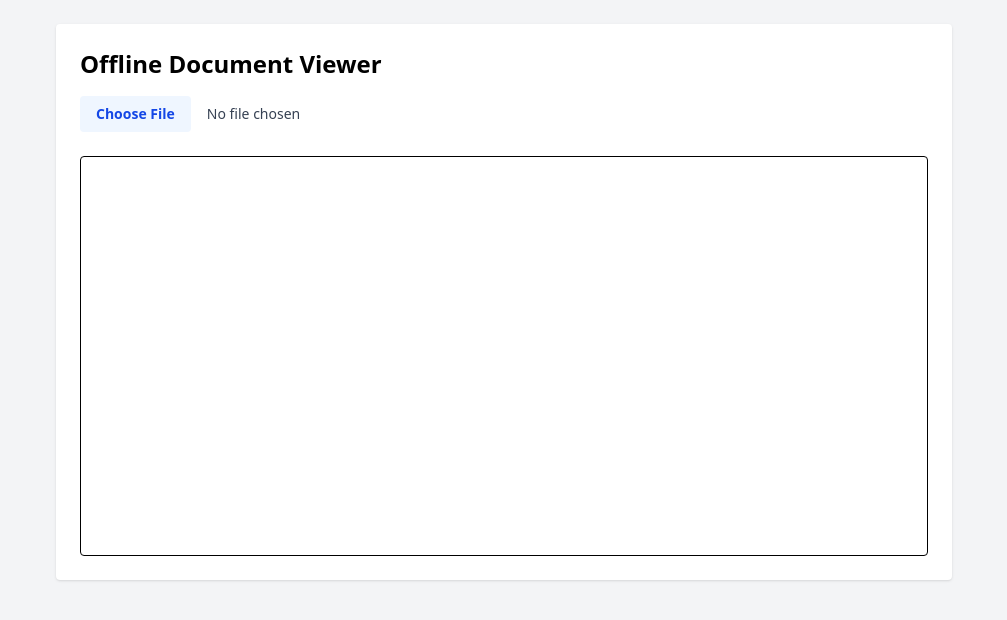
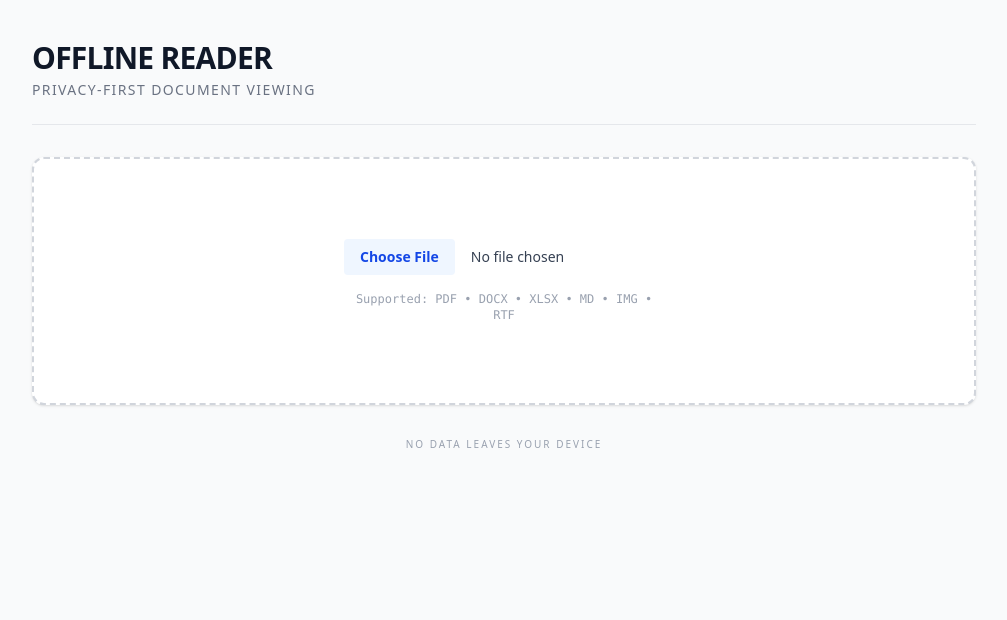
Before and after one commit to csnishant/Tryidol, a React (Vite) app in the folder offline-doc-viewer/: page / in a window 1280 px wide. Shown: the top 620 px of the page, without its empty margins (136-1143 px from the left). Built offline with nearby package versions, Linux system fonts and the light colour scheme.

Commit message:
Home component to use VIEWER_MAP for rendering document viewers; enhance UI layout and styles

```diff
--- a/offline-doc-viewer/src/pages/Home.jsx
+++ b/offline-doc-viewer/src/pages/Home.jsx
@@ -8,48 +8,92 @@ import RtfViewer from "../components/RtfViewer";
 import MarkdownViewer from "../components/MarkdownViewer";
 import ExcelViewer from "../components/ExcelViewer";
 
+const VIEWER_MAP = {
+  docx: DocxViewer,
+  markdown: MarkdownViewer,
+  pdf: PdfViewer,
+  image: ImageViewer,
+  rtf: RtfViewer,
+  excel: ExcelViewer,
+};
+
 function Home() {
   const [file, setFile] = useState(null);
   const fileType = file ? detectFileType(file) : null;
 
   const renderViewer = () => {
     if (!file) return null;
+    const Viewer = VIEWER_MAP[fileType];
 
-    if (fileType === "docx") {
-      return <DocxViewer file={file} />;
-    }
-
-    if (fileType === "markdown") {
-      return <MarkdownViewer file={file} />;
-    }
-    if (fileType === "pdf") {
-      return <PdfViewer file={file} />;
-    }
-    if (fileType === "image") {
-      return <ImageViewer file={file} />;
-    }
-    if (fileType === "rtf") {
-      return <RtfViewer file={file} />;
-    }
-    if (fileType === "excel") {
-      return <ExcelViewer file={file} />;
-    }
+    return Viewer ? (
+      <Viewer file={file} />
+    ) : (
+      <div className="flex items-center justify-center h-full text-gray-500 italic">
+        Preview not available for this file type.
+      </div>
+    );
   };
 
   return (
-    <div className="min-h-screen p-6 bg-gray-100">
-      <div className="max-w-4xl mx-auto bg-white p-6 rounded shadow">
-        <h1 className="text-2xl font-bold mb-4">Offline Document Viewer</h1>
+    <div className="min-h-screen bg-gray-50 font-sans">
+      <div className="max-w-5xl mx-auto p-4 sm:p-6 md:p-10">
+        {/* Header Section */}
+        <div className="flex flex-col sm:flex-row sm:items-end justify-between mb-8 pb-6 border-b border-gray-200 gap-4">
+          <div>
+            <h1 className="text-3xl font-black text-gray-900 tracking-tight">
+              OFFLINE READER
+            </h1>
+            <p className="text-gray-500 text-sm mt-1 uppercase tracking-widest font-medium">
+              Privacy-first document viewing
+            </p>
+          </div>
 
-        <FileUploader onFileSelect={setFile} />
-        {file && (
-          <p className="mt-2 text-sm text-gray-600">
-            Detected file type: <b>{fileType}</b>
+          {file && (
+            <button
+              onClick={() => setFile(null)}
+              className="text-xs font-bold text-red-500 hover:text-red-700 uppercase tracking-tighter transition-colors border border-red-200 px-3 py-1 rounded bg-red-50">
+              Clear File [X]
+            </button>
+          )}
+        </div>
+
+        <main>
+          {!file ? (
+            /* Upload State */
+            <div className="bg-white border-2 border-dashed border-gray-300 rounded-xl p-10 md:p-20 text-center shadow-sm">
+              <div className="max-w-xs mx-auto">
+                <FileUploader onFileSelect={setFile} />
+                <p className="mt-4 text-xs text-gray-400 font-mono">
+                  Supported: PDF • DOCX • XLSX • MD • IMG • RTF
+                </p>
+              </div>
+            </div>
+          ) : (
+            /* Viewer State */
+            <div className="flex flex-col bg-white rounded-xl shadow-2xl ring-1 ring-gray-200 overflow-hidden">
+              {/* File Info Bar */}
+              <div className="px-5 py-3 bg-gray-900 text-white flex justify-between items-center overflow-hidden">
+                <span className="text-sm font-mono truncate mr-4">
+                  {file.name}
+                </span>
+                <span className="text-[10px] bg-white text-gray-900 px-2 py-0.5 rounded font-black uppercase flex-shrink-0">
+                  {fileType}
+                </span>
+              </div>
+
+              {/* Responsive Viewer Window */}
+              <div className="relative w-full h-[65vh] md:h-[75vh] bg-gray-100 overflow-auto scrollbar-thin">
+                <div className="min-h-full p-2 md:p-6">{renderViewer()}</div>
+              </div>
+            </div>
+          )}
+        </main>
+
+        <footer className="mt-8 text-center">
+          <p className="text-[10px] text-gray-400 font-medium uppercase tracking-[0.2em]">
+            No data leaves your device
           </p>
-        )}
-        <div className="mt-6 border rounded min-h-[400px] p-4 overflow-auto">
-          {renderViewer()}
-        </div>
+        </footer>
       </div>
     </div>
   );
```
